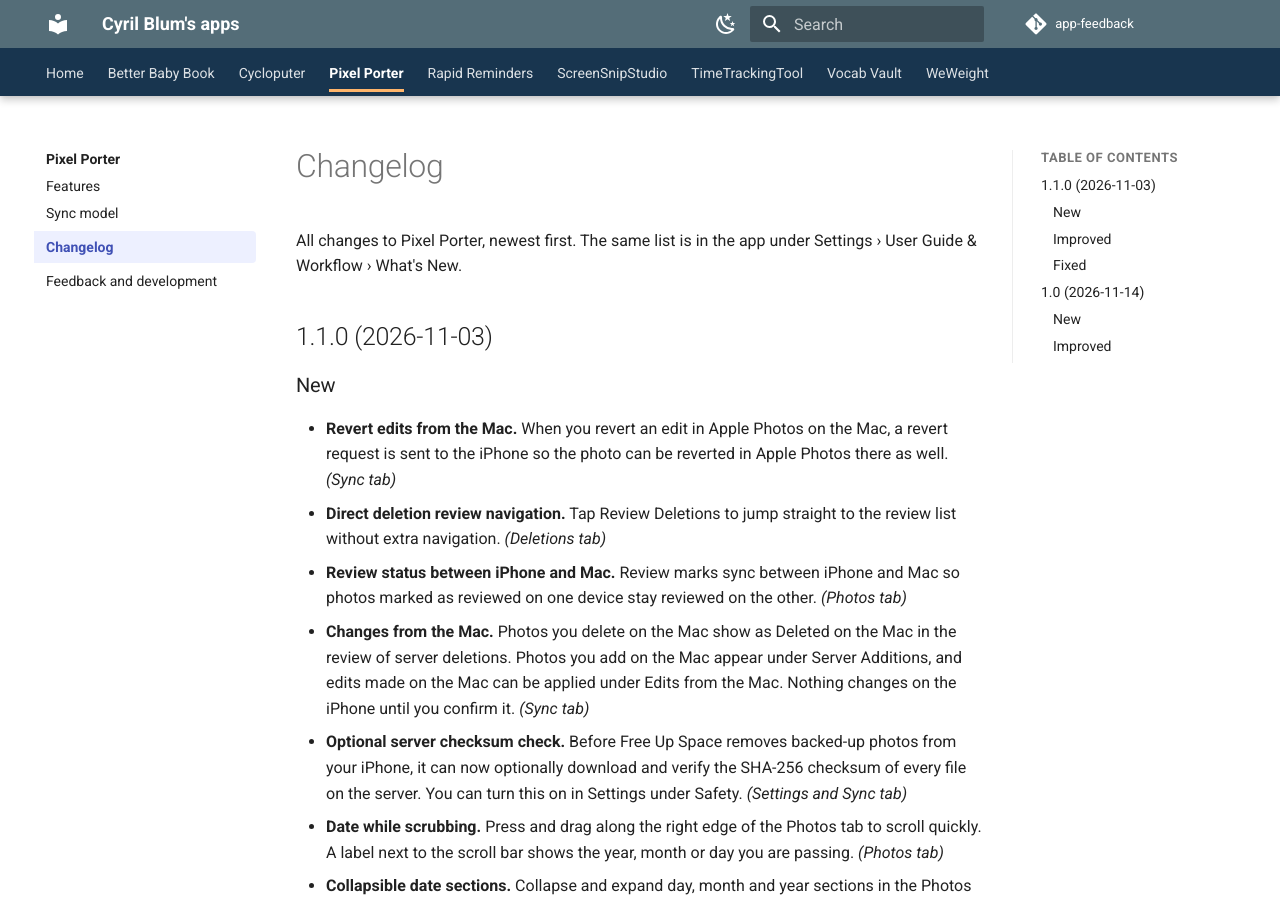
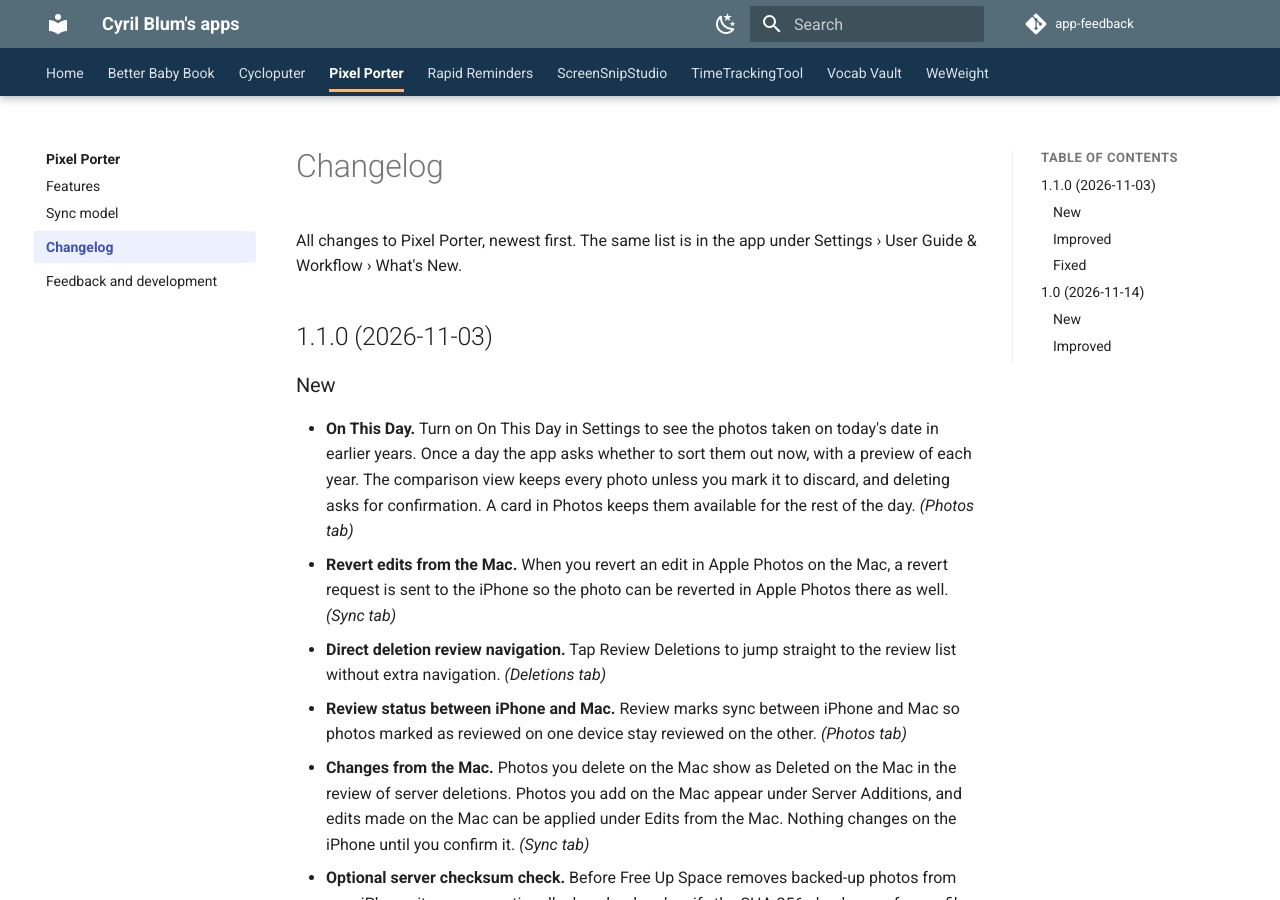
Before and after one commit to CyrilBlum/app-feedback, an MkDocs documentation site: the page built from docs/pixel-porter/changelog.md, in a window 1280 px wide and 900 px high. Built offline with MkDocs 1.6.1 and Material for MkDocs 9.7.7, drawn with Linux system fonts in a browser that asks for light colours; comment, search, counter and statistics services are not loaded; some of the changed text lies outside the part shown.

Commit message:
Pixel Porter changelog: On This Day, scroll while selecting
Co-Authored-By: Claude Opus 5.5 <noreply@anthropic.com>

```diff
--- a/docs/pixel-porter/changelog.md
+++ b/docs/pixel-porter/changelog.md
@@ -6,6 +6,7 @@ All changes to Pixel Porter, newest first. The same list is in the app under Set
 
 ### New
 
+- **On This Day.** Turn on On This Day in Settings to see the photos taken on today's date in earlier years. Once a day the app asks whether to sort them out now, with a preview of each year. The comparison view keeps every photo unless you mark it to discard, and deleting asks for confirmation. A card in Photos keeps them available for the rest of the day. *(Photos tab)*
 - **Revert edits from the Mac.** When you revert an edit in Apple Photos on the Mac, a revert request is sent to the iPhone so the photo can be reverted in Apple Photos there as well. *(Sync tab)*
 - **Direct deletion review navigation.** Tap Review Deletions to jump straight to the review list without extra navigation. *(Deletions tab)*
 - **Review status between iPhone and Mac.** Review marks sync between iPhone and Mac so photos marked as reviewed on one device stay reviewed on the other. *(Photos tab)*
@@ -29,6 +30,7 @@ All changes to Pixel Porter, newest first. The same list is in the app under Set
 
 ### Improved
 
+- **Scroll while selecting.** In selection mode, dragging up or down scrolls even when the finger starts on a photo. Drag sideways across photos to select them, then continue in any direction, as in Apple Photos. *(Photos tab)*
 - **Clearer connection test.** The connection test shows each check on its own line with its address: local, remote and the backup folder. *(Server tab)*
 - **Smoother gallery scrolling.** Scrolling in the Photos tab needs less computing per photo and runs more smoothly in large libraries. *(Photos tab)*
 - **Albums.** Album and favorite backup is on by default. Previously saved choices are kept. You can change this in Settings. *(Photos and Settings)*
```
